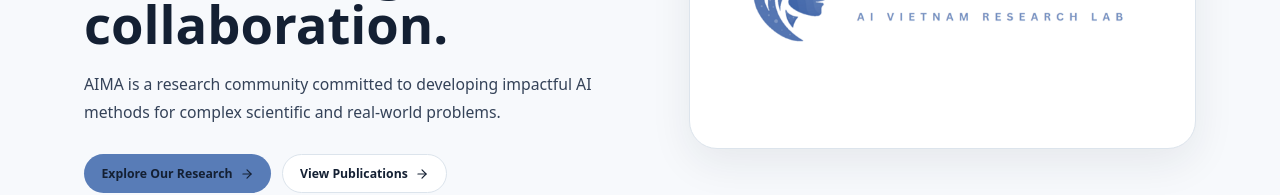
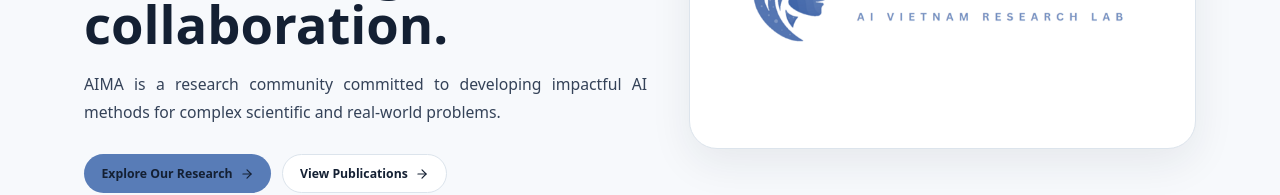
Before and after one commit to AIMA-Research-Group/aima-research-group.github.io, a Next.js app: page / in a window 1280 px wide. Shown: the part 350-545 px from the top of the page. Built offline with nearby package versions, Linux system fonts and the light colour scheme.

Commit message:
Justify paragraph text sitewide

```diff
--- a/app/globals.css
+++ b/app/globals.css
@@ -43,6 +43,11 @@ body {
 a {
   color: inherit;
   text-decoration: none;
+}
+
+p {
+  text-align: justify;
+  text-justify: inter-word;
 }
 
 img,
```
